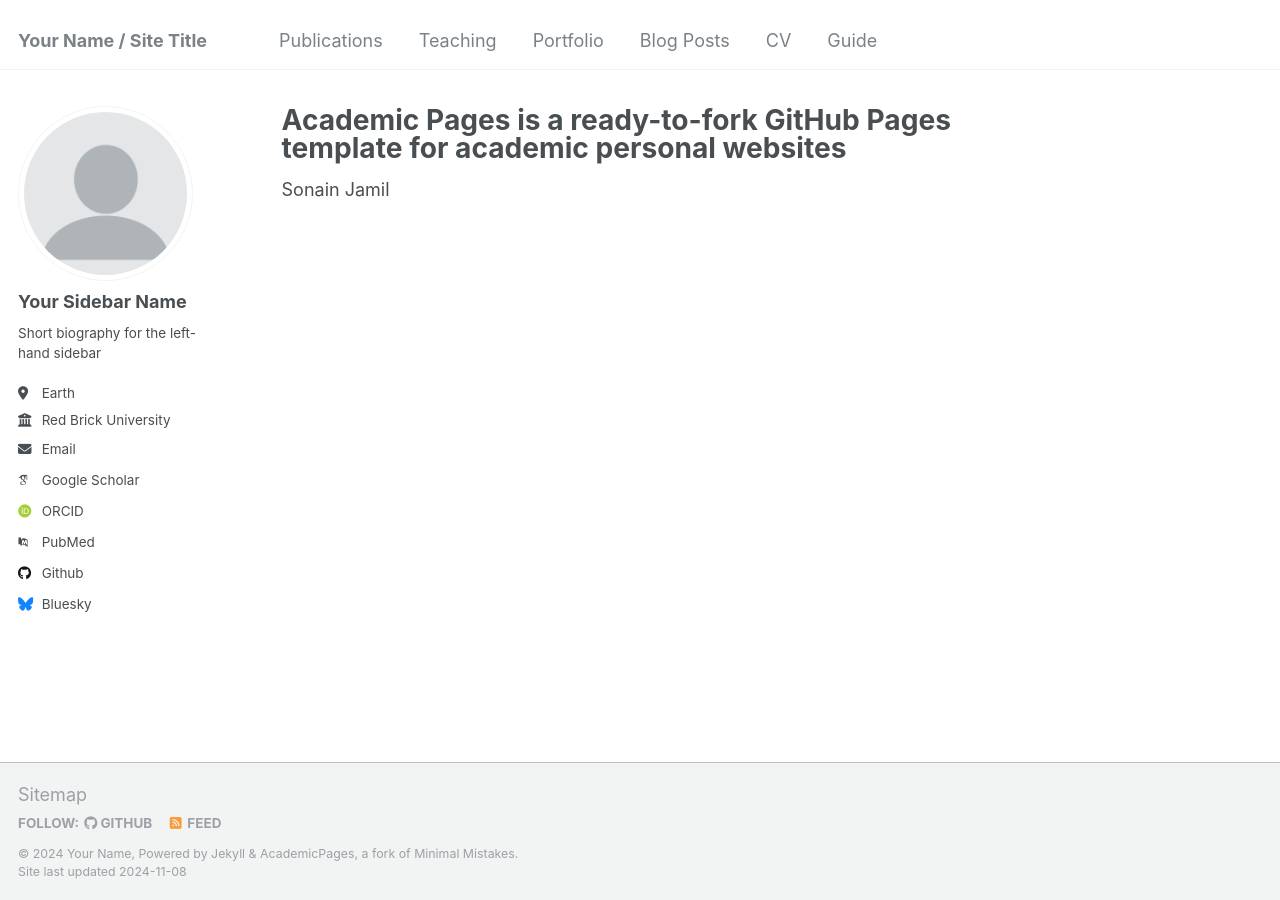
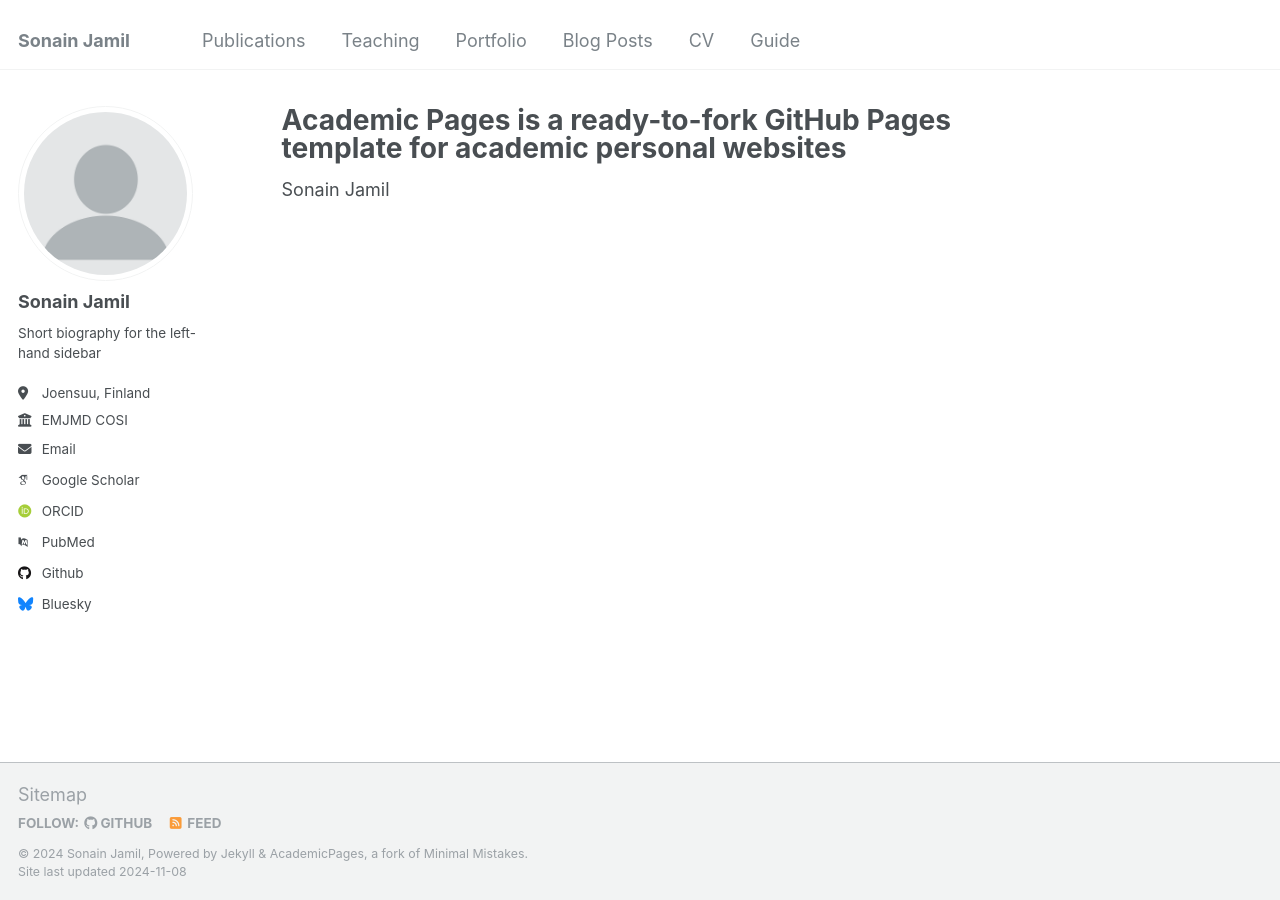
Before and after one commit to sonainjameel/sonainjamil, a Jekyll site: the page built from _pages/about.md, in a window 1280 px wide. Built offline with Jekyll 4.4.1, drawn with Linux system fonts in a browser that asks for light colours; some web fonts are replaced.

Commit message:
Update _config.yml

```diff
--- a/_config.yml
+++ b/_config.yml
@@ -8,13 +8,13 @@
 
 # Basic Site Settings
 locale                   : "en-US"
-title                    : "Your Name / Site Title"
+title                    : "Sonain Jamil"
 title_separator          : "-"
-name                     : &name "Your Name"
-description              : &description "personal description"
-url                      : https://academicpages.github.io # the base hostname & protocol for your site e.g. "https://mmistakes.github.io"
+name                     : &name "Sonain Jamil"
+description              : &description "Researcher"
+url                      : https://sonainjameel.github.io/sonainjamil/ # the base hostname & protocol for your site e.g. "https://mmistakes.github.io"
 baseurl                  : "" # the subpath of your site, e.g. "/blog"
-repository               : "academicpages/academicpages.github.io"
+repository               : "sonainjameel/sonainjamil"
 
 # Site Author - The following control what appear as part of the author content on the side bar.
 #               If a field is blank the icon and link will not appear, otherwise it will be shown.
@@ -22,13 +22,13 @@ repository               : "academicpages/academicpages.github.io"
 author:
   # Biographic information
   avatar           : "profile.png"
-  name             : "Your Sidebar Name"
+  name             : "Sonain Jamil"
   pronouns         : # example: "she/her"
   bio              : "Short biography for the left-hand sidebar"
-  location         : "Earth"
-  employer         : "Red Brick University"
+  location         : "Joensuu, Finland"
+  employer         : "EMJMD COSI"
   uri              : # URL
-  email            : "none@example.org"
+  email            : "sonainjamil@ieee.org"
 
   # Academic websites
   arxiv            : # URL - Update with the correct link to your profile
```
